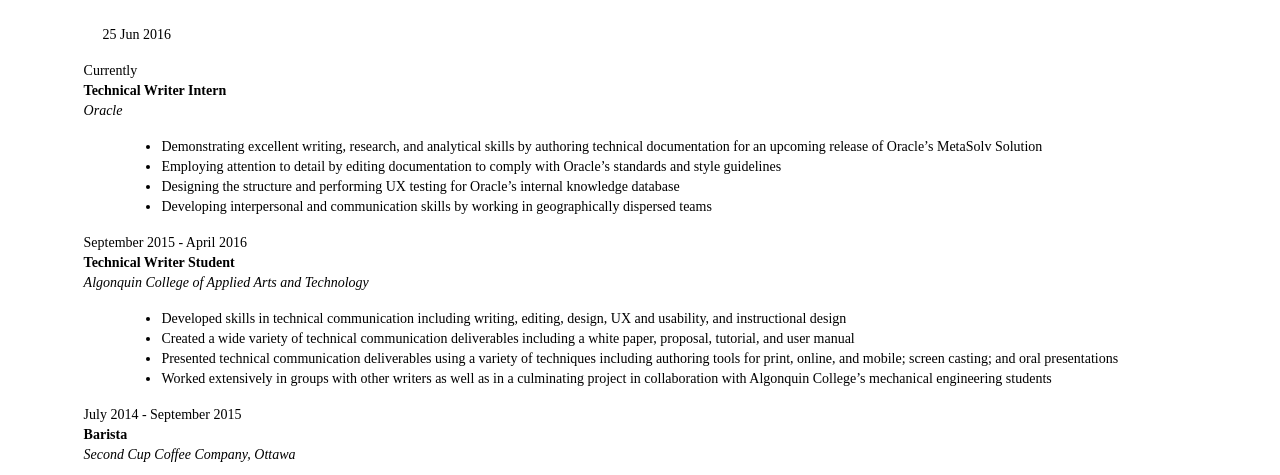
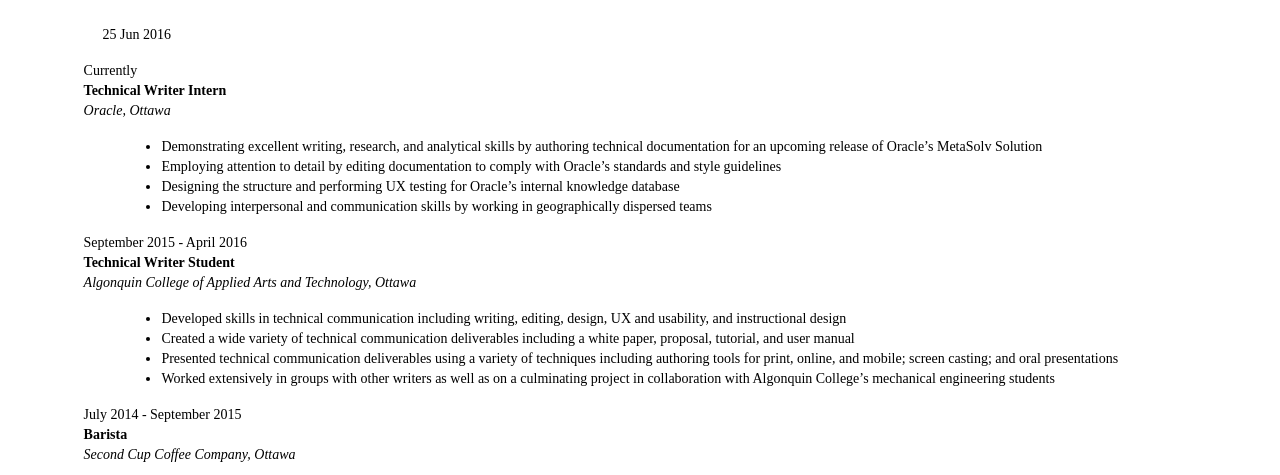
Before and after one commit to chris-milne/chris-milne.github.io, a Jekyll site: the page built from _posts/2016-06-25-Experience.markdown, in a window 1280 px wide. Shown: the part 143-618 px from the top of the page. Built offline with Jekyll 4.4.1, drawn with Linux system fonts in a browser that asks for light colours.

Commit message:
Update 2016-06-25-Experience.markdown

```diff
--- a/_posts/2016-06-25-Experience.markdown
+++ b/_posts/2016-06-25-Experience.markdown
@@ -7,7 +7,7 @@
 
 Currently
 :   **Technical Writer Intern**
-*Oracle*
+*Oracle, Ottawa*
 
 * Demonstrating excellent writing, research, and analytical skills by authoring technical documentation for an upcoming release of Oracle's MetaSolv Solution
 * Employing attention to detail by editing documentation to comply with Oracle's standards and style guidelines
@@ -17,12 +17,12 @@
 
 September 2015 - April 2016
 :   **Technical Writer Student**
-*Algonquin College of Applied Arts and Technology*
+*Algonquin College of Applied Arts and Technology, Ottawa*
 
 * Developed skills in technical communication including writing, editing, design, UX and usability, and instructional design
 * Created a wide variety of technical communication deliverables including a white paper, proposal, tutorial, and user manual
 * Presented technical communication deliverables using a variety of techniques including authoring tools for print, online, and mobile; screen casting; and oral presentations
-* Worked extensively in groups with other writers as well as in a culminating project in collaboration with Algonquin College's mechanical engineering students
+* Worked extensively in groups with other writers as well as on a culminating project in collaboration with Algonquin College's mechanical engineering students
 
 
 July 2014 - September 2015
```
